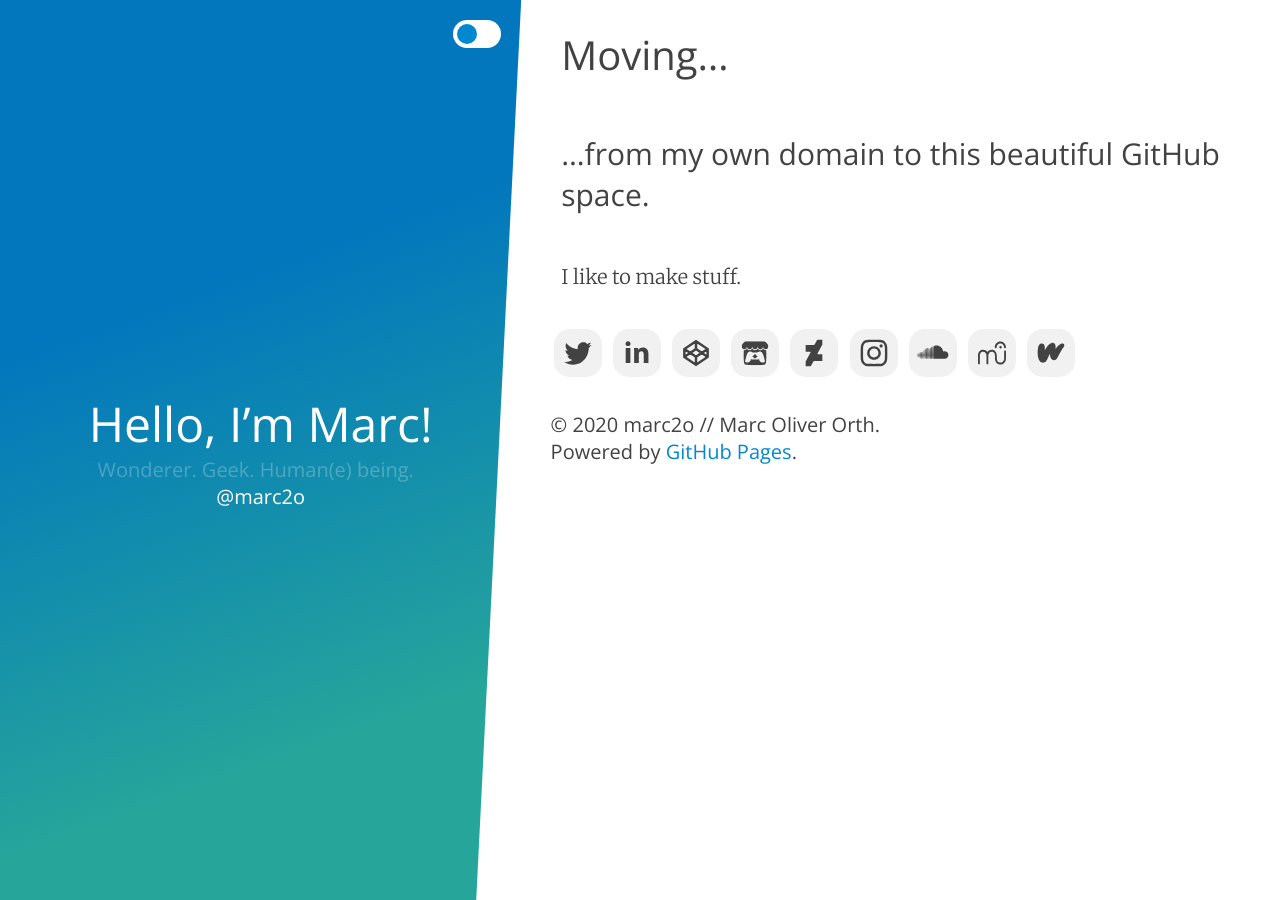
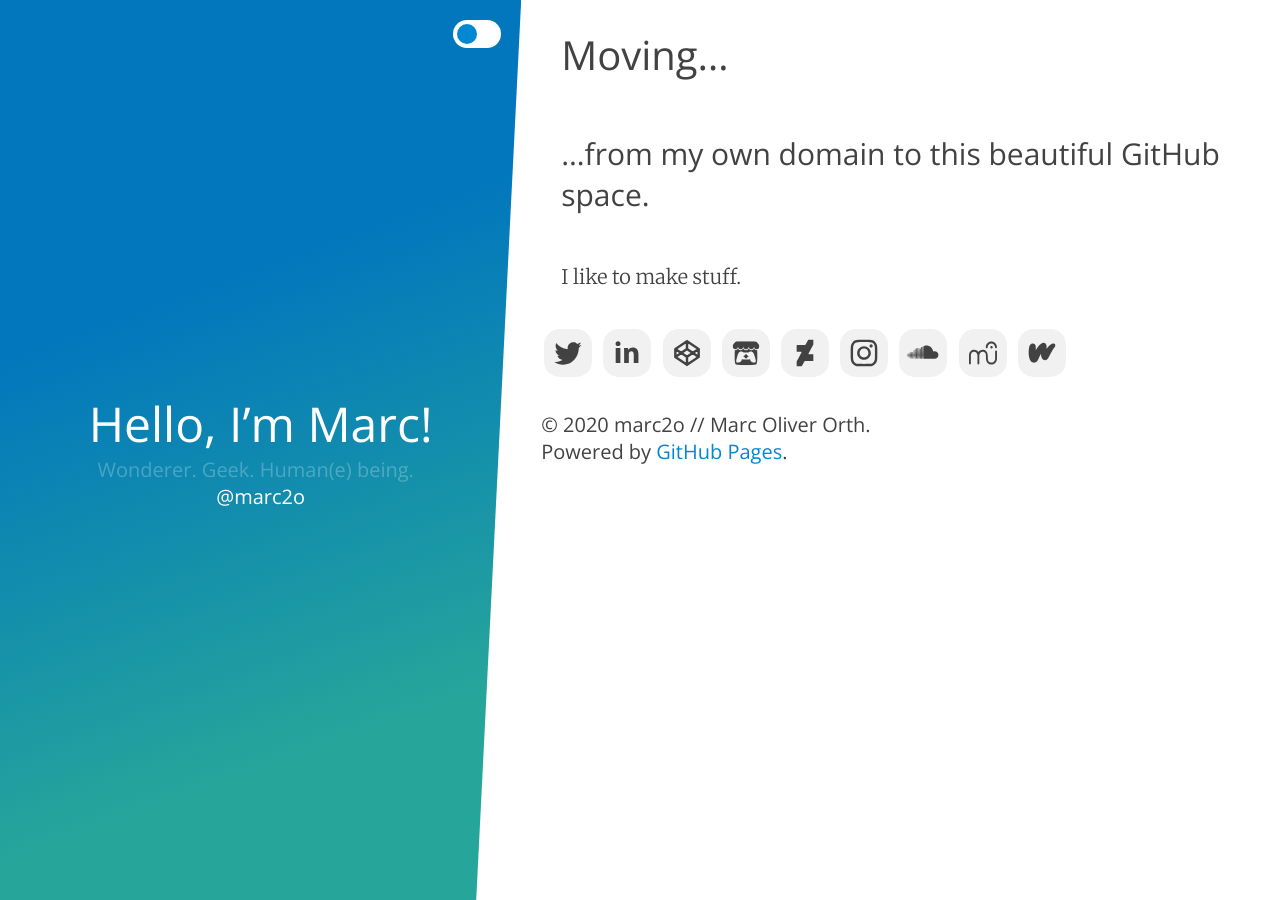
Before and after one commit to marc2o/marc2o.github.io, a Jekyll site: the page built from index.md, in a window 1280 px wide. Built offline with Jekyll 4.4.1, drawn with Linux system fonts in a browser that asks for light colours.

Commit message:
Update index.css

```diff
--- a/assets/css/index.css
+++ b/assets/css/index.css
@@ -44,14 +44,16 @@ small {
     font-size: 83.4%;
 }
 
-main {
+main,
+footer {
     display: grid;
     margin: 0 auto;
     grid-template-columns:
         minmax(var(--margin-width), 1fr) minmax(auto, var(--column-width)) minmax(var(--margin-width), 1fr);
 }
 
-main>* {
+main>*,
+footer>* {
     grid-column: 2;
 }
 
@@ -159,7 +161,6 @@ header {
 
 footer {
     display: block;
-    max-width: var(--column-width);
     margin: 0 auto;
 }
 
@@ -383,7 +384,8 @@ input#DarkModeSwitch:checked+span:before {
         padding-left: 1rem;
     }
 
-    div.bottomOrRight>main {
+    div.bottomOrRight>main,
+    div.bottomOrRight>footer {
         margin-left: 0;
         grid-template-columns:
             minmax(0, var(--margin-width)) minmax(auto, var(--column-width)) minmax(var(--margin-width), 1fr);
```
